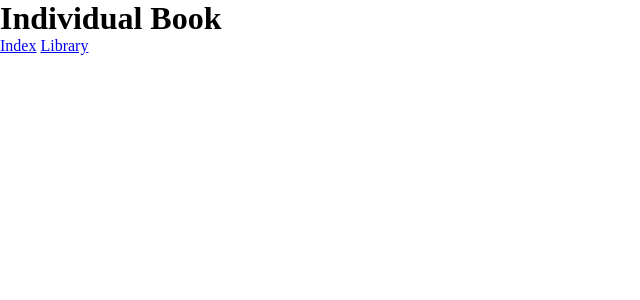
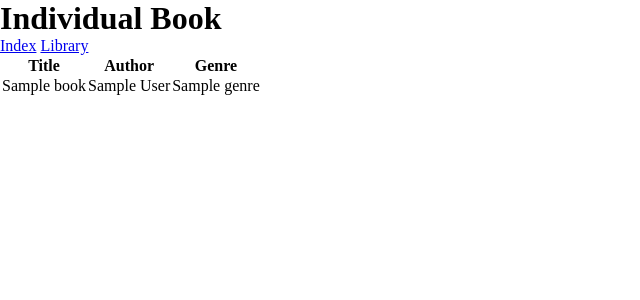
Before and after one commit to abasile1-tech/library_lab, a Flask app: template templates/book.html in a window 1280 px wide. Shown: the top 300 px of the page, without its empty margins (0-640 px from the left). Run offline with Flask 3, Linux system fonts and the light colour scheme; the template is opened without the code that fills it: most values are stand-ins (such as "Sample title", 1, 10 or a date in 2020).

Commit message:
I show the selected book from the library on its own page with all of its info in tabular format.

```diff
--- a/controllers/library_controller.py
+++ b/controllers/library_controller.py
@@ -13,4 +13,5 @@ def library():
 
 @library_blueprint.route('/library/<book_title>')
 def book(book_title):
-	return render_template('book.html', title=book_title, book_title=book_title)
+	book = my_library.show_individual_book(book_title)
+	return render_template('book.html', title=book_title, book=book)
--- a/templates/book.html
+++ b/templates/book.html
@@ -4,4 +4,17 @@
 	<h1>Individual Book</h1>
 	<a href="/">Index</a>
 	<a href="/library">Library</a>
+	<table>
+		<tr>
+			<th>Title</th>
+			<th>Author</th>
+			<th>Genre</th>
+		</tr>
+		<tr>
+			<td>{{book.title}}</td>
+			<td>{{book.author}}</td>
+			<td>{{book.genre}}</td>
+		</tr>
+
+	</table>
 {% endblock  %}
```
